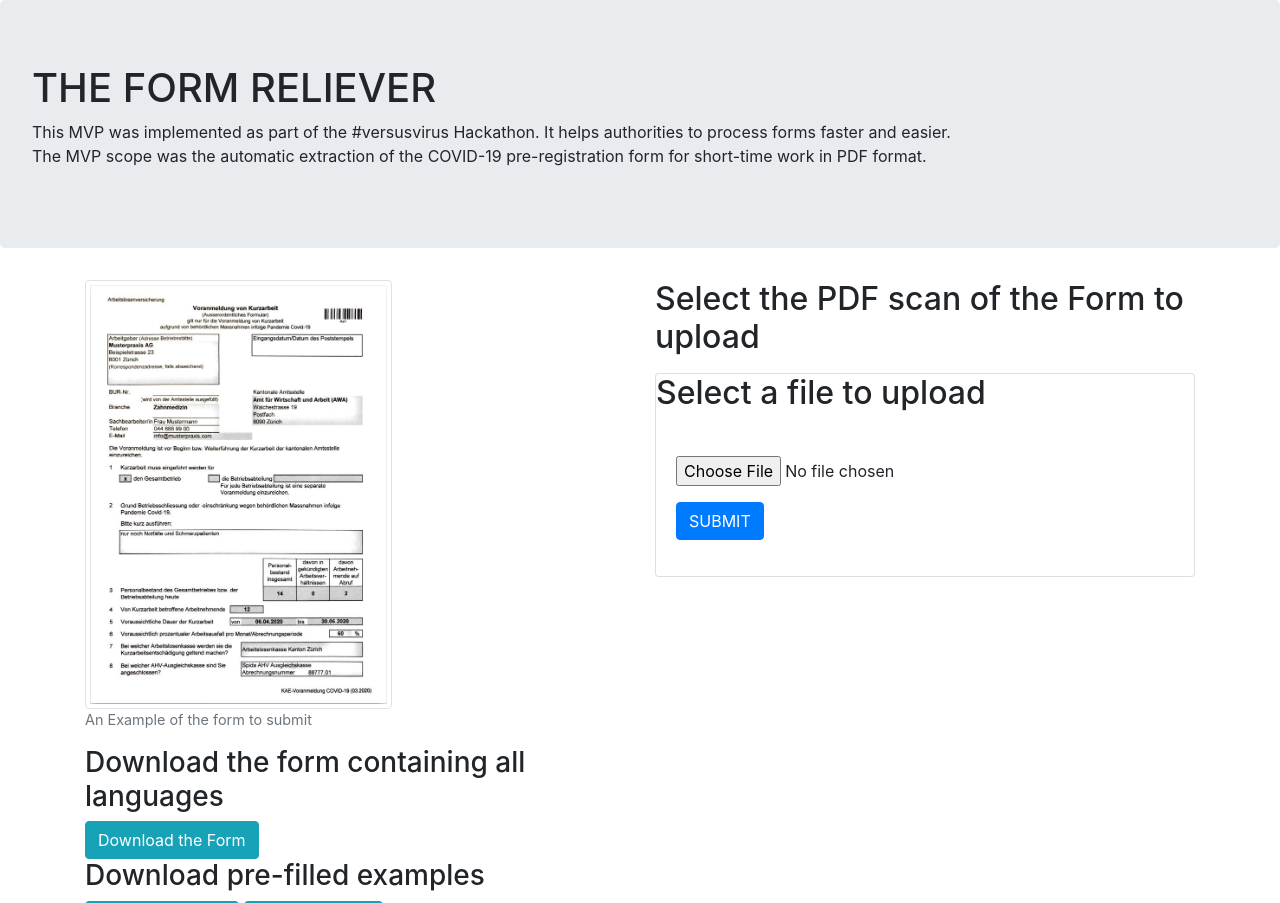
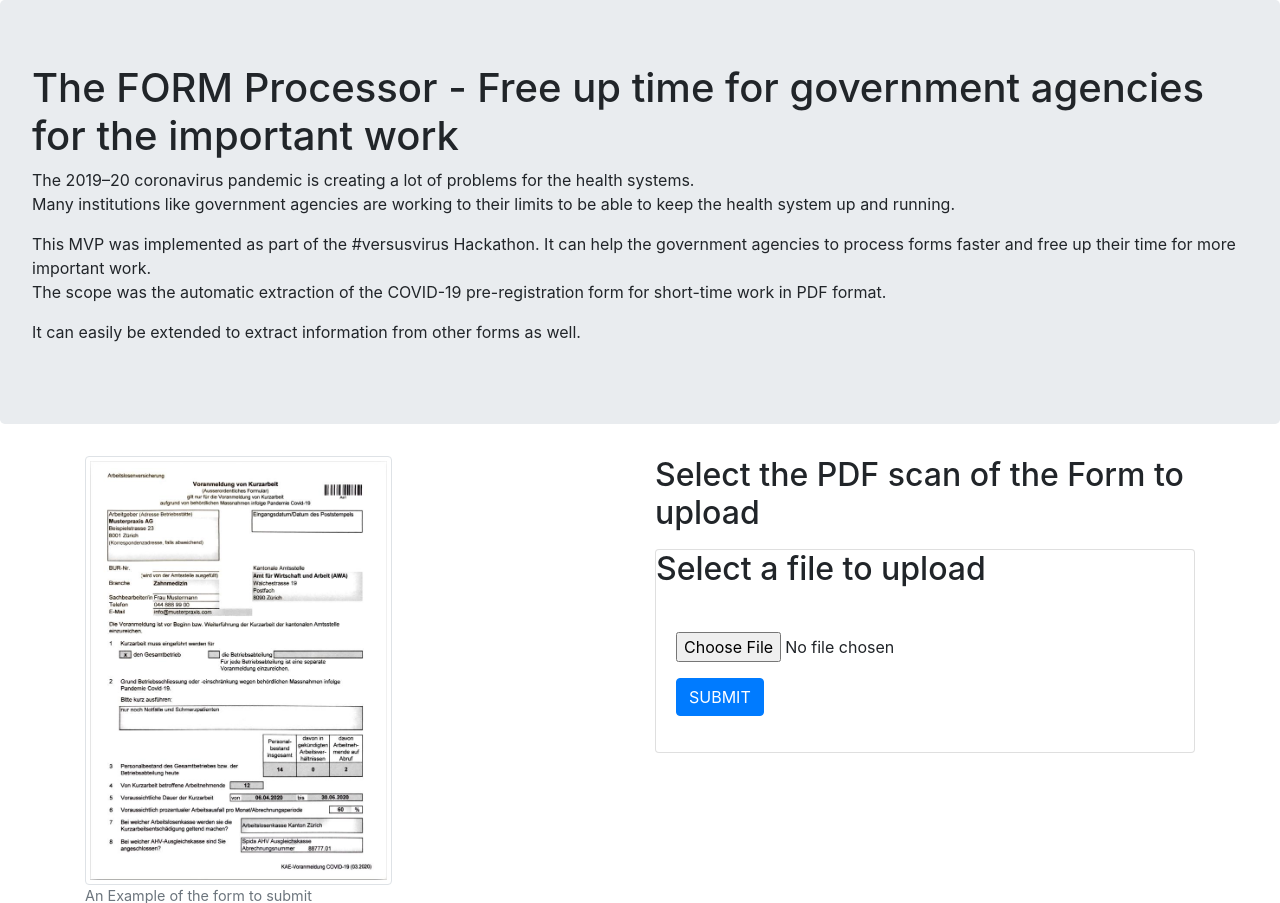
Before and after one commit to mariosalecker/vsvirus, a Flask app: page / in a window 1280 px wide. Shown: the top 903 px of the page. Run offline with Flask 2, Linux system fonts and the light colour scheme; some libraries are stand-ins or nearby versions.

Commit message:
modified description text

```diff
--- a/flask_project/templates/upload.html
+++ b/flask_project/templates/upload.html
@@ -5,12 +5,15 @@
 
 
 <div class="jumbotron">
-	 <h1>THE FORM RELIEVER</h1>
-	 <p>
-		 This MVP was implemented as part of the #versusvirus Hackathon. It helps authorities to process forms faster and easier.
-		 <br>
-		 The MVP scope was the automatic extraction of the COVID-19 pre-registration form for short-time work in PDF format.
-	 </p>
+	 <h1>The FORM Processor - Free up time for government agencies for the important work</h1>
+
+    <p>The 2019–20 coronavirus pandemic is creating a lot of problems for the health systems.<br>
+        Many institutions like government agencies are working to their limits to be able to keep the health system up and running.</p>
+
+    <p>This MVP was implemented as part of the #versusvirus Hackathon. It can help the government agencies to process forms faster and free up their time for more important work.<br>
+    The scope was the automatic extraction of the COVID-19 pre-registration form for short-time work in PDF format.
+    </p>
+    <p>It can easily be extended to extract information from other forms as well.</p>
  </div>
 
  <div class="container">
```
